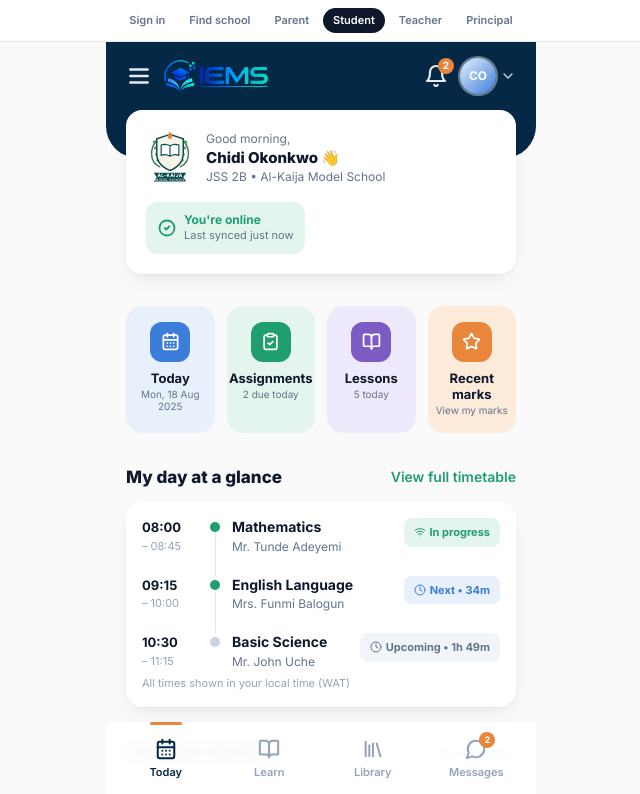
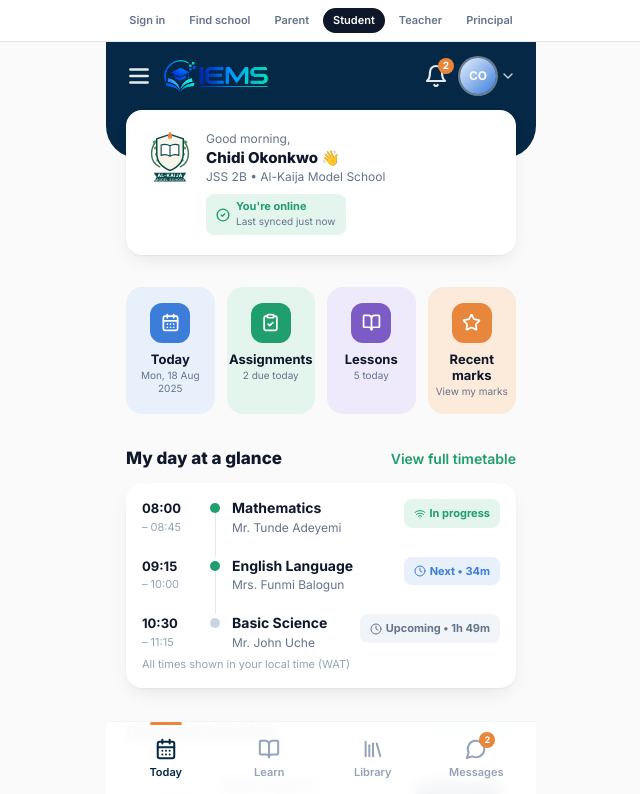
Before and after one commit to vitalclick/IEMS-App-UI, a Next.js app: page /student in a window 1280 px wide. Shown: the top 794 px of the page, without its empty margins (319-959 px from the left). Built offline with nearby package versions, Linux system fonts and the light colour scheme.

Commit message:
Shrink and align "You're online" badge with the name column
Moves the badge inside the text column so its left edge lines up with
the name/tagline text instead of the crest icon, and reduces its
padding/icon/font sizes for a more compact footprint.

```diff
--- a/components/student/StudentWelcomeCard.tsx
+++ b/components/student/StudentWelcomeCard.tsx
@@ -5,7 +5,7 @@ export default function StudentWelcomeCard() {
   return (
     <div className="relative -mt-12 px-5">
       <div className="rounded-2xl bg-white shadow-card p-5">
-        <div className="flex items-center gap-3">
+        <div className="flex items-start gap-3">
           <SchoolCrest className="h-14 w-12 shrink-0" />
           <div className="min-w-0">
             <p className="text-[12px] text-slate-500">Good morning,</p>
@@ -15,16 +15,16 @@ export default function StudentWelcomeCard() {
             <p className="text-[12px] text-slate-500 truncate">
               JSS 2B &bull; Al-Kaija Model School
             </p>
-          </div>
-        </div>
 
-        <div className="mt-4 flex w-fit items-center gap-2 rounded-xl bg-greenaccent-light px-3 py-2.5">
-          <CheckCircle2 size={18} className="text-greenaccent shrink-0" strokeWidth={2.4} />
-          <div>
-            <p className="text-[12px] font-bold text-greenaccent leading-tight whitespace-nowrap">
-              You&apos;re online
-            </p>
-            <p className="text-[11px] text-slate-500 whitespace-nowrap">Last synced just now</p>
+            <div className="mt-2 flex w-fit items-center gap-1.5 rounded-lg bg-greenaccent-light px-2.5 py-1.5">
+              <CheckCircle2 size={14} className="text-greenaccent shrink-0" strokeWidth={2.4} />
+              <div>
+                <p className="text-[11px] font-bold text-greenaccent leading-tight whitespace-nowrap">
+                  You&apos;re online
+                </p>
+                <p className="text-[10px] text-slate-500 whitespace-nowrap">Last synced just now</p>
+              </div>
+            </div>
           </div>
         </div>
       </div>
```
